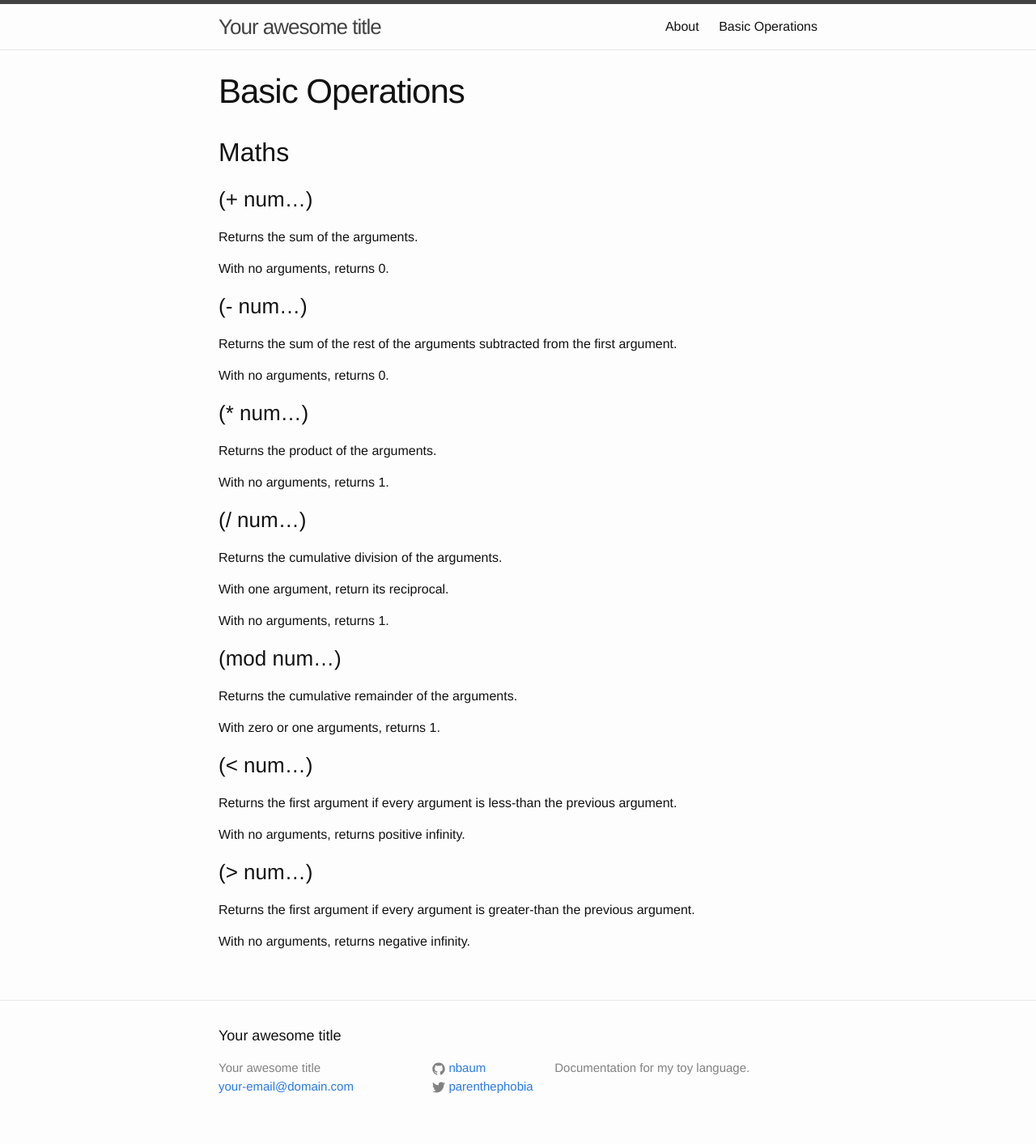
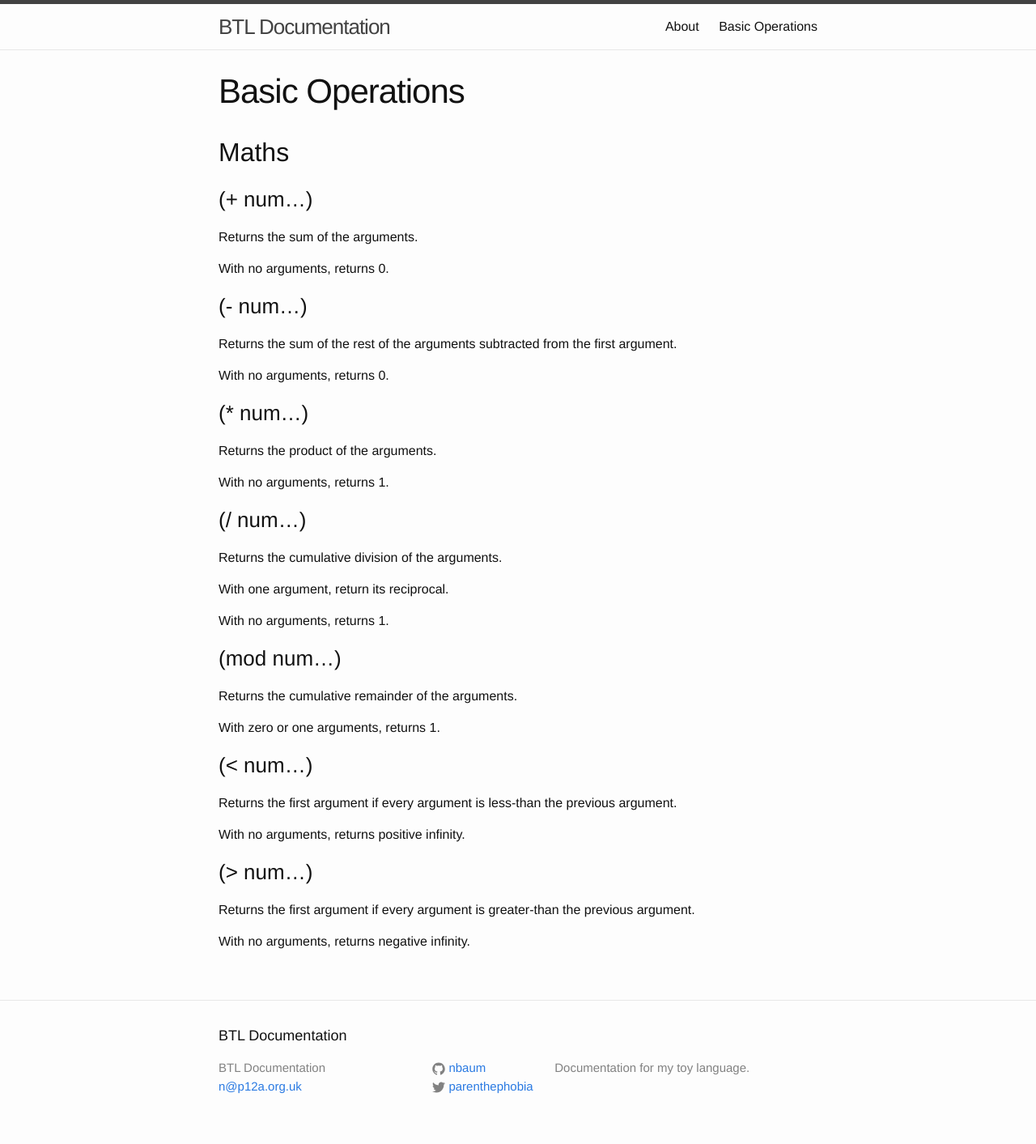
Before and after one commit to nbaum/btl, a Jekyll site: the page built from basic.md, in a window 1280 px wide. Shown: the whole page at 81% size. Built offline with Jekyll 4.4.1, drawn with Linux system fonts in a browser that asks for light colours.

Commit message:
More documentation

```diff
--- a/_config.yml
+++ b/_config.yml
@@ -6,8 +6,8 @@
 # 'jekyll serve'. If you change this file, please restart the server process.
 
 # Site settings
-title: Your awesome title
-email: your-email@domain.com
+title: BTL Documentation
+email: n@p12a.org.uk
 description: > # this means to ignore newlines until "baseurl:"
   Documentation for my toy language.
 baseurl: "/btl" # the subpath of your site, e.g. /blog
```
